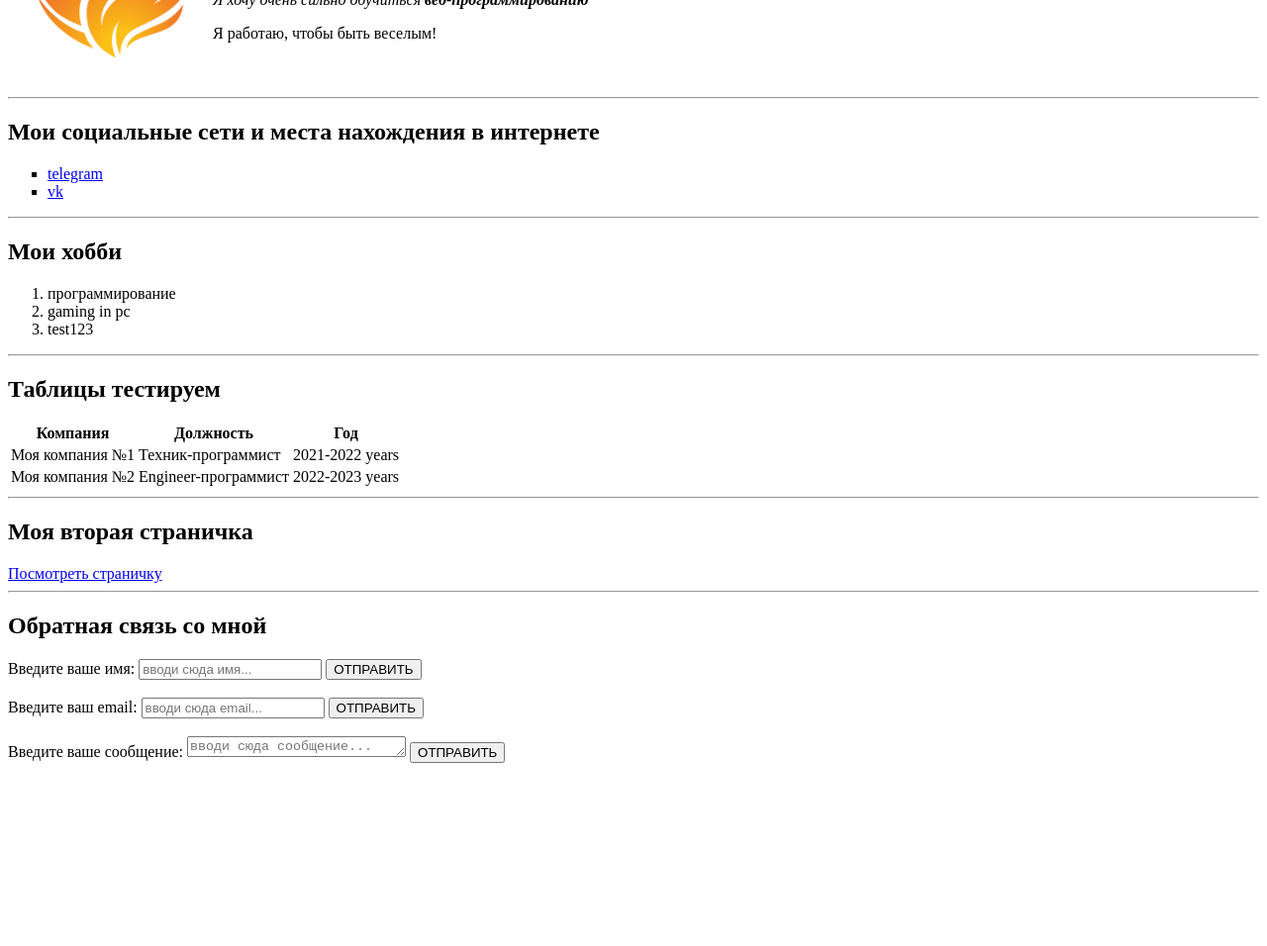
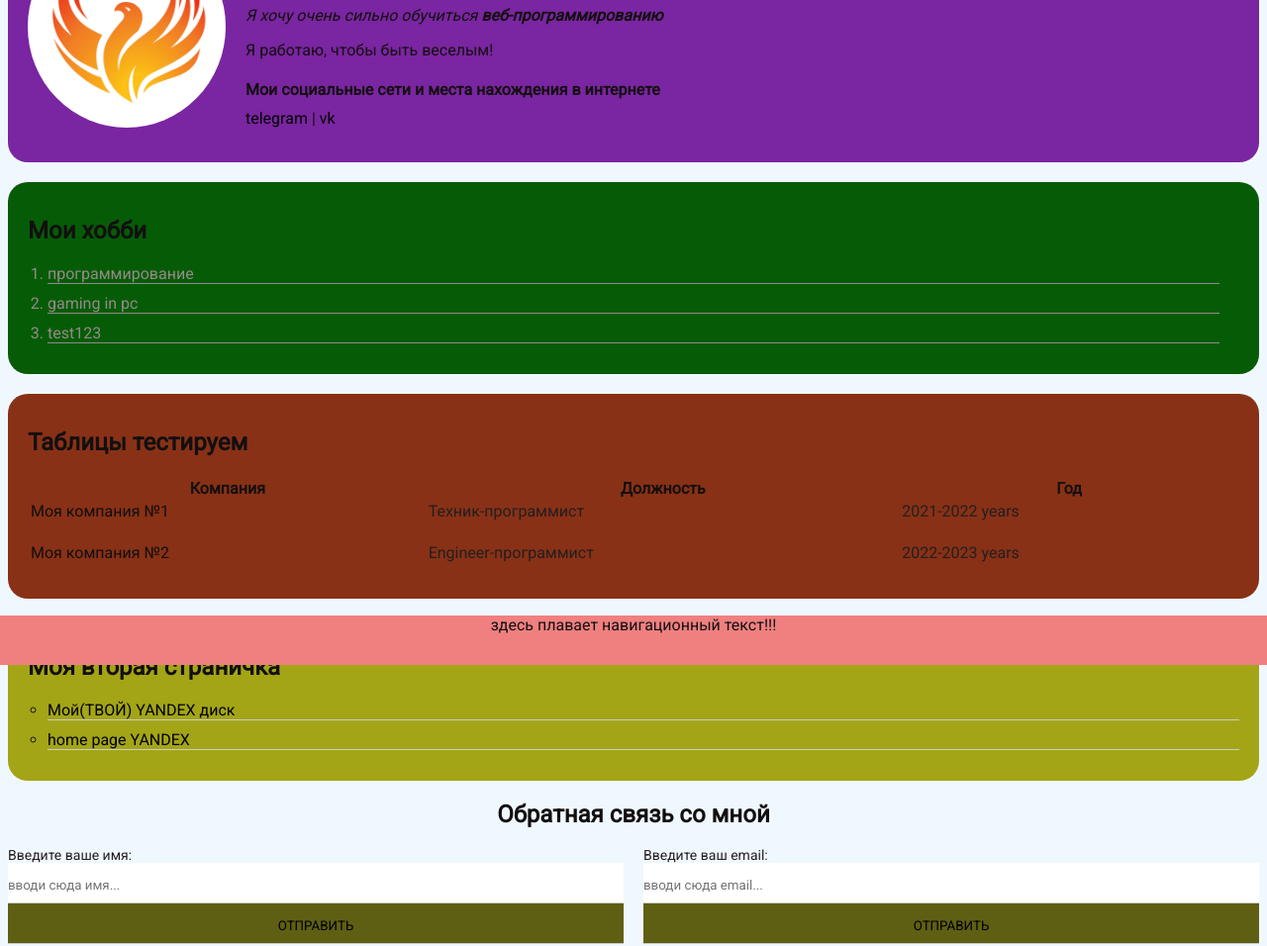
Before and after one commit to olegaim/testingmyskills, a plain HTML site: page index.html in a window 1280 px wide. Shown: the part 128-1084 px from the top of the page at 99% size. Before the commit the page ends 907 px from the top, so only its background shows below. Drawn offline with Linux system fonts and the light colour scheme.

Commit message:
Add files via upload

```diff
--- a/index.html
+++ b/index.html
@@ -3,90 +3,117 @@
 <head>
     <meta charset="UTF-8">
     <title>Bystrov Oleg Alexandrovich</title>
+    <link rel="stylesheet" href="style.css">
 </head>
 
 <body>
-    <table>
-        <tr>
-            <td> <img src="avatar.png" width="200px" alt="тут должна быть моя пикчерз" /></td>
-            <td>
+    <div class="container"></div>
+    <div class="card bg-purple">
+        <div class="info">
+            <img src="avatar.png" alt="тут должна быть моя пикчерз" class="avatar" />
+            <div class="info_text">
                 <h1>Быстров Олег</h1>
                 <p><em>Я хочу очень сильно обучиться <strong>веб-программированию</strong></em></p>
                 <p>Я работаю, чтобы быть веселым!</p>
-            </td>
-        </tr>
-    </table>
+
+                <h4>Мои социальные сети и места нахождения в интернете</h4>
+                <a href="https://t.me/lma0bruh" target="_blank">telegram</a>
+                |
+                <a href="https://vk.com/olega_im" target="_blank">vk</a>
+            </div>
+        </div>
+    </div>
+    </div>
 
 
 
-    <hr>
-
-    <h2>Мои социальные сети и места нахождения в интернете</h2>
-    <ul type="square">
-        <li><a href="https://t.me/lma0bruh" target="_blank">telegram</a></li>
-        <li><a href="https://vk.com/olega_im" target="_blank">vk</a></li>
-    </ul>
-
-    <hr>
-
+    <div class="card bg-green">
         <h2>Мои хобби</h2>
-    <ol type="1">
+        <ol class="list">
             <li>программирование</li>
             <li>gaming in pc</li>
             <li>test123</li>
         </ol>
+    </div>
 
-    <hr>
 
+    <div class="card bg-red">
         <h2>Таблицы тестируем</h2>
-    <table>
-        <thead>
+        <table class="table">
+
             <tr>
                 <th>Компания</th>
                 <th>Должность</th>
                 <th>Год</th>
             </tr>
-        </thead>
-        <tbody>
+
+
             <tr>
                 <td>Моя компания №1</td>
                 <td>Техник-программист</td>
                 <td>2021-2022 years</td>
             </tr>
-        </tbody>
-        <tfoot>
+
+
             <tr>
                 <td>Моя компания №2</td>
                 <td>Engineer-программист</td>
                 <td>2022-2023 years</td>
             </tr>
-        </tfoot>
+
         </table>
+    </div>
 
-    <hr>
-
+    <div class="card bg-yellow">
         <h2>Моя вторая страничка</h2>
-    <a href="second.html">Посмотреть страничку</a>
-
-    <hr>
-
+        <ul class="link_list">
+            <li><a href="https://disk.yandex.ru/client/disk" target="_blank">Мой(ТВОЙ) YANDEX диск</a></li>
+            <li><a href="https://yandex.ru" target="_blank"> home page YANDEX</a></li>
+        </ul>
+    </div>
+    <div class="contacts">
         <h2><label for="name">Обратная связь со мной</label></h2>
 
         <form action="/">
+            <div class="row">
+                <div class="form_group">
                     <label for="name">Введите ваше имя:</label>
                     <input type="text" id="name" placeholder="вводи сюда имя...">
-        <input type="submit" value="ОТПРАВИТЬ">
-        <br>
-        <br>
+                    <input type="submit" class="btn" value="ОТПРАВИТЬ">
+                </div>
+
+                <div class="form_group">
                     <label for="email">Введите ваш email:</label>
                     <input type="text" id="email" placeholder="вводи сюда email...">
-        <input type="submit" value="ОТПРАВИТЬ">
-        <br>
-        <br>
+                    <input type="submit" class="btn" value="ОТПРАВИТЬ">
+                </div>
+            </div>
+            <div class="form_group">
                 <label for="message">Введите ваше сообщение:</label>
                 <textarea name="" id="text" cols="25" rows="1" placeholder="вводи сюда сообщение..."></textarea>
-        <input type="submit" value="ОТПРАВИТЬ">
+                <input type="submit" class="btn" value="ОТПРАВИТЬ">
+            </div>
+
         </form>
+    </div>
+
+
+    <hr style="height: 20px; border-color: yellow; background-color: red; border-width: 6px;">
+    <div class="box-model">
+        <div>test1</div>
+        <div>test2</div>
+        <div>test3</div>
+        <div>test4</div>
+    </div>
+
+    <div style="margin-bottom: 200px;"></div>
+
+    <div class="position">
+        <div class="box">
+            здесь плавает навигационный текст!!!
+        </div>
+    </div>
+
 </body>
 
 </html>
--- /dev/null
+++ b/style.css
@@ -0,0 +1,253 @@
+@import url('https://fonts.googleapis.com/css2?family=Roboto&display=swap');
+
+/* * {
+    padding: 0;
+    margin: 0;
+} */
+
+body {
+    background-color: aliceblue;
+    color: rgb(19, 15, 15);
+    font-size: 16px;
+    font-weight: normal;
+    font-family: 'Roboto', sans-serif;
+}
+
+.info {
+    display: flex;
+    margin-bottom: 20px;
+}
+
+@media (max-width: 700px) {
+    .info {
+        text-align: center;
+        display: block;
+    }
+}
+
+a {
+    color: black;
+    text-decoration: none;
+    margin-top: 20px;
+    /* margin-left: 10px; */
+}
+
+a:hover {
+    text-decoration: underline;
+    color: yellow;
+}
+
+a:active {
+
+}
+
+a:visited {
+    /* color: gray; */
+}
+
+.avatar {
+    width: 200px;
+    border-radius: 50%;
+    box-shadow: 4px 4px 14px rgba(0,0,0,0,25);
+}
+
+.info_text {
+margin-left: 10px;
+
+    /* color: rgb(48, 27, 27);
+    margin: 0;
+    font-style: italic;
+    font-weight: bold;
+    text-decoration: none;
+    background-color: rgb(179, 163, 163);
+    padding: 15px 20px;
+    margin-bottom: 20px;
+    border-radius: 50px;
+margin-bottom: 50px;
+margin-top: 50px; */
+
+
+    /* text-transform: uppercase; */
+    /* letter-spacing: 1px; */
+    /* word-spacing: 20px; */
+}
+
+.social {
+padding: 15px;
+    background: rebeccapurple;
+    border: 5px solid gold;
+    margin: 20px;
+    border-style: dotted;
+    border-width: 10px;
+    border-right-color: orangered;
+    border-left-color: orangered;
+}
+
+.container {
+    max-width: 750px;
+    margin: auto;
+    padding-top: 30px;
+}
+
+/* блоки для теста, игрался... */
+.box-model > div {
+    /* position: absolute;                */
+   /* top: 50%;                          */
+   /* transform: translate(0, -50%); */
+    font-size: 45px;
+    text-align: center;
+    /* vertical-align: middle; */
+    float: left;
+    color: aqua;
+    background-color: black;
+    height: 100px;
+    width: 25%;
+    border: 4px solid rgb(235, 80, 8);
+    box-sizing: border-box;
+    border-style: dotted;
+    border-width: 15px;
+    /* border-top: 100px chocolate; */
+
+}
+
+.card {
+    background-color: rgb(179, 163, 163);
+    padding: 15px 20px;
+    margin-bottom: 20px;
+    border-radius: 20px;
+
+}
+
+.bg-green {
+    background-color: rgb(6, 92, 6);
+}
+
+.bg-yellow {
+    background-color: rgb(163, 165, 22);
+}
+
+.bg-red {
+    background-color: rgb(136, 49, 22);
+}
+
+.bg-purple {
+    background-color: rgb(122, 37, 161);
+}
+
+.list {
+    padding: 0 20px;
+}
+
+.list li {
+    color: rgb(148, 137, 137);
+    margin-bottom: 10px;
+    border-bottom: 1px solid rgb(148, 137, 137);
+}
+
+.table  {
+    width: 100%;
+}
+
+.table td {
+    padding-bottom: 20px;
+}
+
+.table td:nth-child(2), .table td:nth-child(3) {
+    color: rgb(37, 31, 31);
+}
+
+/* .table td:nth-child(3) {
+    color: green;
+} */
+
+.link_list {
+ list-style:circle;
+ padding: 0;
+    /* list-style: url('../vs_course/avatar.png') outside; */
+}
+
+.link_list li {
+    margin-left: 20px;
+    margin-bottom: 10px;
+    border-bottom: 1px solid #ccc;
+}
+
+.contacts h2 {
+    text-align: center;
+}
+
+.form_group label {
+    display: block;
+    font-size: 14px;
+    color: rgb(37, 31, 31);
+}
+
+.form_group input, .form_group textarea {
+    width: 100%;
+    box-sizing: border-box;
+    border: none;
+    border-bottom: 1px solid #ccc;
+    color: black;
+    padding: 15px 0 10px;
+    outline: none;
+    font-family: inherit;
+}
+
+.row {
+    display: flex;
+    margin-bottom: 20px;
+}
+
+.row > .form_group {
+    width: 50%;
+    margin-right: 20px;
+}
+
+.row > .form_group:last-child {
+
+    margin-right: 0;
+}
+
+.info_text {
+    margin-left: 20px;
+}
+
+.info_text h4 {
+    margin-bottom: 10px;
+
+}
+
+.btn {
+    background: rgb(95, 95, 20);
+    padding: 15px 20px;
+    color: white;
+    border: none;
+    font-family: inherit;
+    cursor: pointer;
+}
+
+.btn:hover {
+    opacity: 0.9;
+}
+
+/* позиции */
+
+.position {
+    position: relative;
+border: 4px solid black;
+margin-top: 40px;
+padding: 20px;
+height: 300px;
+}
+
+.box {
+    text-align: center;
+    position: fixed;
+    right: 0;
+    bottom: 0;
+    /* top: 50px; */
+    width: 100%;
+    height: 50px;
+    background: lightcoral;
+
+}
```
Also changed, not shown: second.html (+1 -3 lines). Lines whose indentation alone changed are shown as unchanged.
